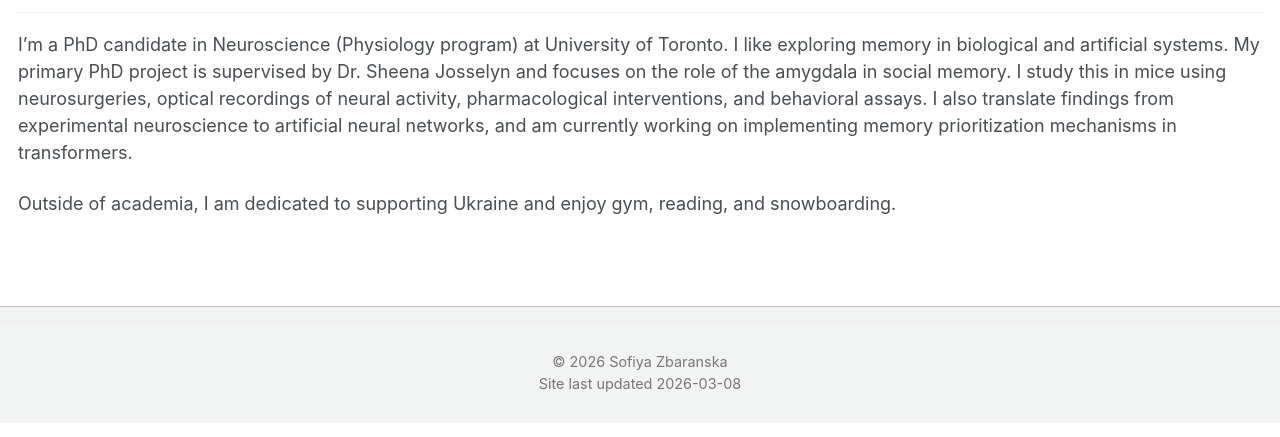
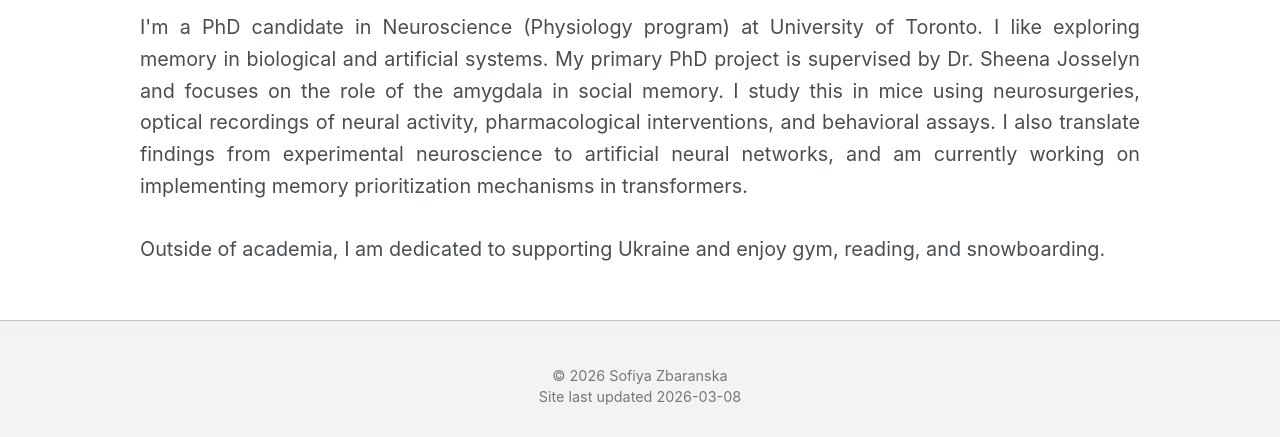
Before and after one commit to neur1s/neur1s.github.io, a Jekyll site: the page built from _pages/about.md, in a window 1280 px wide, cut to the strip 477-914 px from the top of the page. Built offline with Jekyll 4.4.1, drawn with Linux system fonts in a browser that asks for light colours; some web fonts are replaced; a script bundle is joined from its source files by our own code; library files that are not in the unit come from our copies; part of the change alters nothing that is shown.

Commit message:
Update about.md

```diff
--- a/_pages/about.md
+++ b/_pages/about.md
@@ -5,24 +5,28 @@ layout: splash
 author_profile: false
 ---
 
-<div style="text-align: center; margin-bottom: 2em;">
-<img src="/images/profile_pic.png" style="width: 180px; border-radius: 50%; margin-bottom: 15px;" alt="Sofiya Zbaranska">
-<h1>Sofiya Zbaranska</h1>
-<p>Neuroscience PhD Candidate @ University of Toronto</p>
-<div style="font-size: 1.5em; margin-bottom: 15px;">🇺🇦</div>
-<div style="font-size: 1.8em; margin-top: 10px;">
-<a href="mailto:sofiya.zbaranska@mail.utoronto.ca" style="margin: 0 10px; color: #c9ab98; text-decoration: none;"><i class="fas fa-fw fa-envelope"></i></a>
-<a href="https://scholar.google.ca/citations?user=7ZBuO4wAAAAJ&hl=en" style="margin: 0 10px; color: #c9ab98; text-decoration: none;"><i class="ai ai-google-scholar"></i></a>
-<a href="https://orcid.org/0009-0003-0464-935X" style="margin: 0 10px; color: #c9ab98; text-decoration: none;"><i class="ai ai-orcid"></i></a>
-<a href="https://www.linkedin.com/in/neur1s" style="margin: 0 10px; color: #c9ab98; text-decoration: none;"><i class="fab fa-fw fa-linkedin"></i></a>
-<a href="https://github.com/neur1s" style="margin: 0 10px; color: #c9ab98; text-decoration: none;"><i class="fab fa-fw fa-github"></i></a>
-<a href="https://twitter.com/neur1s" style="margin: 0 10px; color: #c9ab98; text-decoration: none;"><i class="fab fa-fw fa-twitter"></i></a>
-<a href="https://bsky.app/profile/neur1s.bsky.social" style="margin: 0 10px; color: #c9ab98; text-decoration: none;"><i class="fab fa-fw fa-bluesky"></i></a>
+<div style="max-width: 1000px; margin: 0 auto;">
+
+  <div style="text-align: center; margin-bottom: 2em;">
+    <img src="/images/profile_pic.png" style="width: 180px; border-radius: 50%; margin-bottom: 15px;" alt="Sofiya Zbaranska">
+    <h1>Sofiya Zbaranska</h1>
+    <p>Neuroscience PhD Candidate @ University of Toronto</p>
+    <div style="font-size: 1.5em; margin-bottom: 15px;">🇺🇦</div>
+    <div style="font-size: 1.8em; margin-top: 10px;">
+      <a href="mailto:sofiya.zbaranska@mail.utoronto.ca" style="margin: 0 8px; color: #000000; text-decoration: none;"><i class="fas fa-fw fa-envelope"></i></a>
+      <a href="https://scholar.google.ca/citations?user=7ZBuO4wAAAAJ&hl=en" style="margin: 0 11px; color: #000000; text-decoration: none;"><i class="ai ai-google-scholar"></i></a>
+      <a href="https://orcid.org/0009-0003-0464-935X" style="margin: 0 10px; color: #000000; text-decoration: none;"><i class="ai ai-orcid"></i></a>
+      <a href="https://www.linkedin.com/in/neur1s" style="margin: 0 10px; color: #000000; text-decoration: none;"><i class="fab fa-fw fa-linkedin"></i></a>
+      <a href="https://github.com/neur1s" style="margin: 0 10px; color: #000000; text-decoration: none;"><i class="fab fa-fw fa-github"></i></a>
+      <a href="https://twitter.com/neur1s" style="margin: 0 10px; color: #000000; text-decoration: none;"><i class="fab fa-fw fa-twitter"></i></a>
+      <a href="https://bsky.app/profile/neur1s.bsky.social" style="margin: 0 10px; color: #000000; text-decoration: none;"><i class="fab fa-fw fa-bluesky"></i></a>
+    </div>
+  </div>
+
+  <div style="font-size: 1.1em; line-height: 1.6; text-align: justify;">
+    I'm a PhD candidate in Neuroscience (Physiology program) at University of Toronto. I like exploring memory in biological and artificial systems. My primary PhD project is supervised by Dr. Sheena Josselyn and focuses on the role of the amygdala in social memory. I study this in mice using neurosurgeries, optical recordings of neural activity, pharmacological interventions, and behavioral assays. I also translate findings from experimental neuroscience to artificial neural networks, and am currently working on implementing memory prioritization mechanisms in transformers.
+    <br><br>
+    Outside of academia, I am dedicated to supporting Ukraine and enjoy gym, reading, and snowboarding.
+  </div>
+
 </div>
-</div>
-
----
-
-I'm a PhD candidate in Neuroscience (Physiology program) at University of Toronto. I like exploring memory in biological and artificial systems. My primary PhD project is supervised by Dr. Sheena Josselyn and focuses on the role of the amygdala in social memory. I study this in mice using neurosurgeries, optical recordings of neural activity, pharmacological interventions, and behavioral assays. I also translate findings from experimental neuroscience to artificial neural networks, and am currently working on implementing memory prioritization mechanisms in transformers.
-
-Outside of academia, I am dedicated to supporting Ukraine and enjoy gym, reading, and snowboarding.
```
